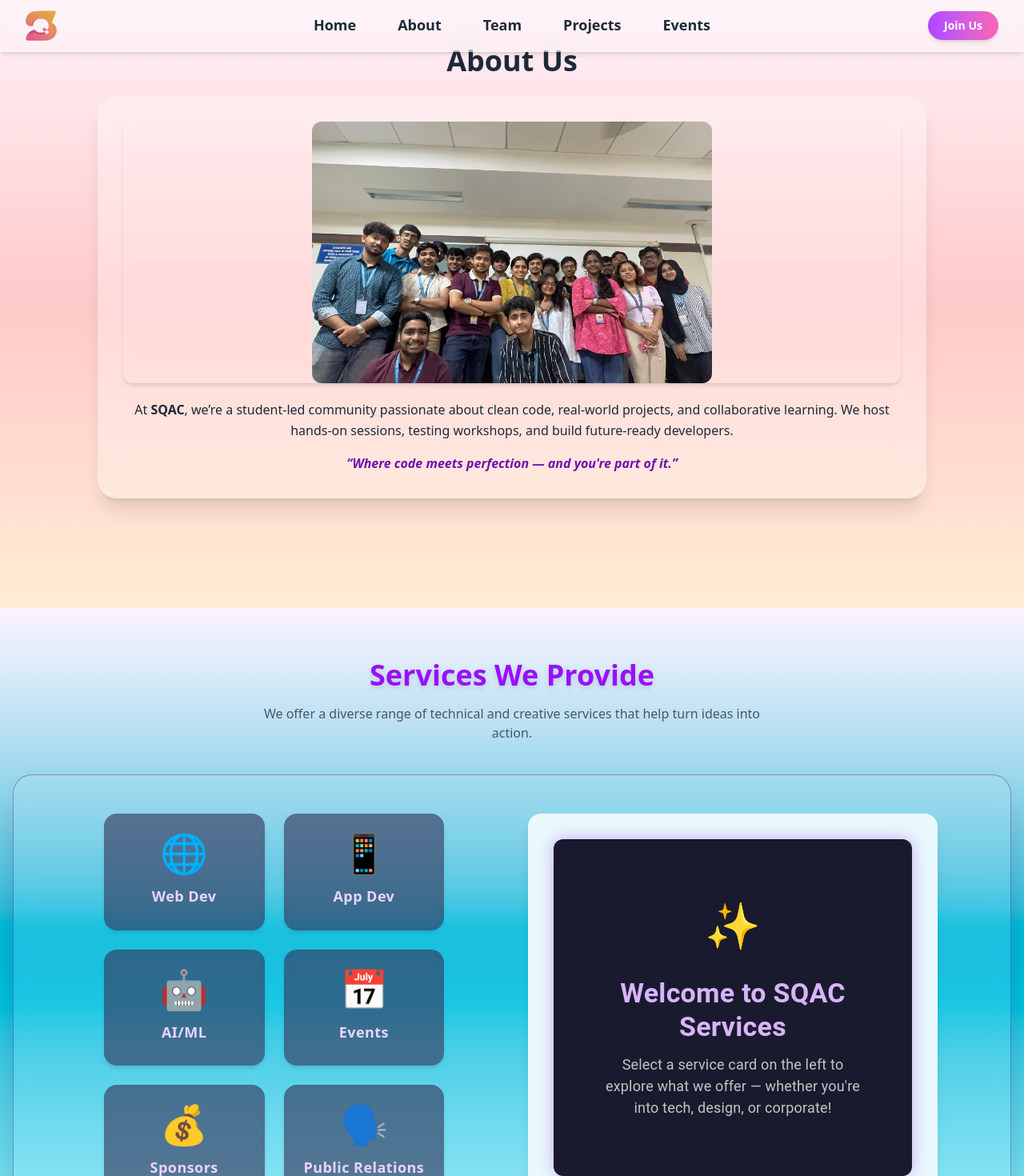
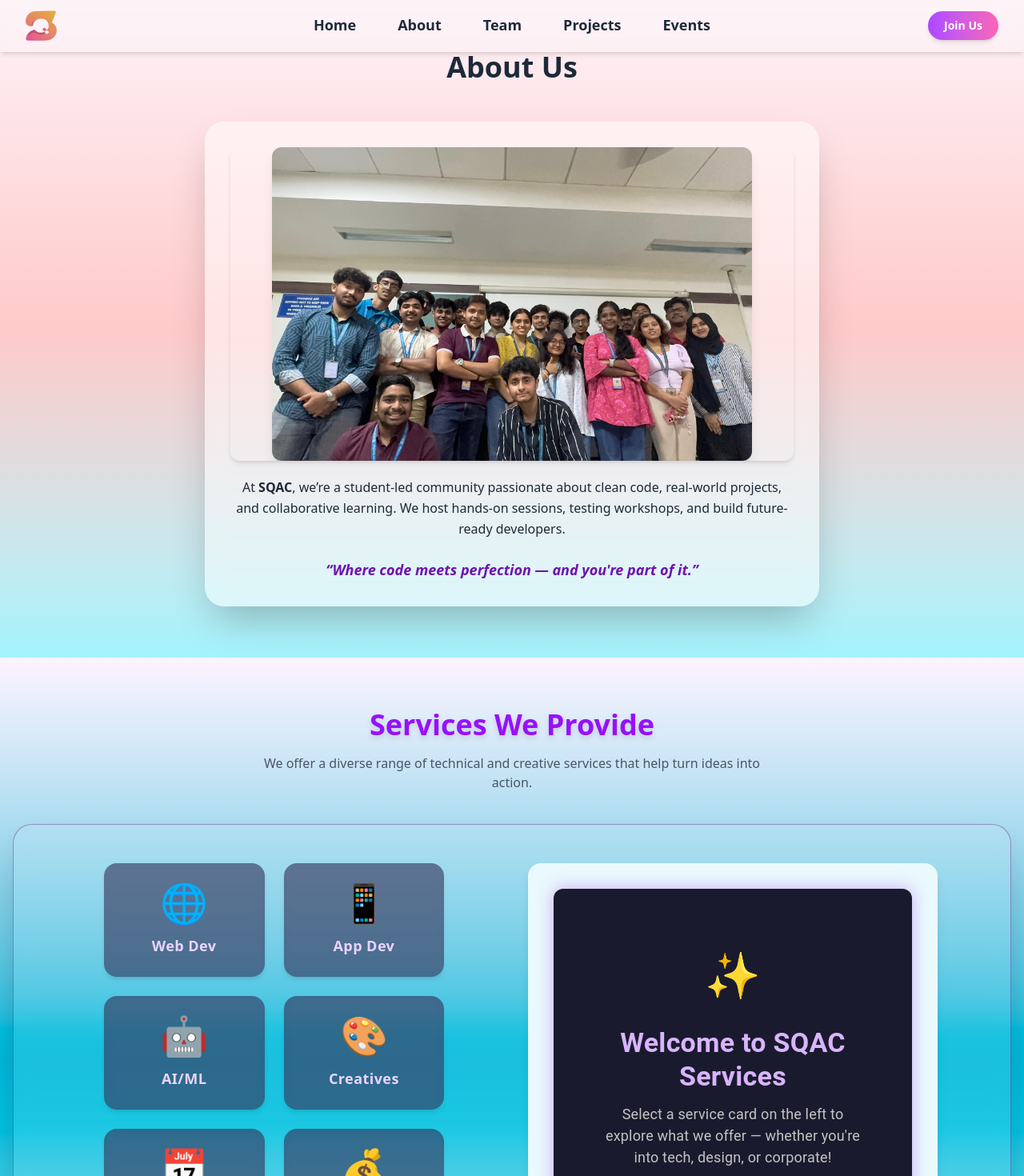
Before and after one commit to SQAC-Tech/sqac-website, a React (Vite) app in the folder Frontend/: page /about in a window 1280 px wide. Shown: the top 1470 px of the page at 80% size. Built offline with nearby package versions, Linux system fonts and the light colour scheme; a web font is replaced by a local one.

Commit message:
changed image section and added creatives

```diff
--- a/Frontend/src/components/Aboutus/AboutUs1vh.jsx
+++ b/Frontend/src/components/Aboutus/AboutUs1vh.jsx
@@ -7,7 +7,8 @@ const AboutUs = () => {
   const isInView = useInView(ref, { once: true });
 
   return (
-    <section className="min-h-[95vh] px-2 sm:px-6 py-10 sm:py-14 bg-gradient-to-b from-pink-50 via-red-200 to-orange-100">
+    <section className="min-h-screen px-4 sm:px-8 py-16 bg-gradient-to-b from-pink-50 via-red-200 to-cyan-200">
+
       <div ref={ref} className="flex flex-col justify-center items-center text-center max-w-6xl mx-auto">
 
         <motion.h1
@@ -22,12 +23,14 @@ const AboutUs = () => {
           initial={{ scale: 0.97, opacity: 0 }}
           animate={isInView ? { scale: 1, opacity: 1 } : {}}
           transition={{ delay: 0.2, duration: 0.6, ease: "easeOut" }}
-          className="bg-white/30 backdrop-blur-lg shadow-xl rounded-3xl p-4 sm:p-8 w-full max-w-[95%] sm:max-w-[90%]">
+          className="bg-white/50 backdrop-blur-md shadow-2xl rounded-3xl p-4 sm:p-8 w-full max-w-3xl mx-auto mt-6"
+>
           <div className="rounded-xl overflow-hidden shadow-md mb-5">
             <img
               src={TeamPic}
               alt="SQAC Team"
-              className="w-full max-w-[500px] h-auto mx-auto object-cover rounded-xl"
+              className="w-full max-w-[600px] h-auto mx-auto object-cover rounded-xl shadow-lg"
+
             />
           </div>
 
@@ -45,7 +48,7 @@ const AboutUs = () => {
             initial={{ y: 20, opacity: 0 }}
             animate={isInView ? { y: 0, opacity: 1 } : {}}
             transition={{ delay: 0.6, duration: 0.6 }}
-            className="mt-4 text-purple-800 text-base italic font-semibold">
+            className="mt-6 text-purple-800 text-lg italic font-semibold text-center">
             “Where code meets perfection — and you're part of it.”
           </motion.blockquote>
         </motion.div>
--- a/Frontend/src/components/Aboutus/AboutUs2ndvh.jsx
+++ b/Frontend/src/components/Aboutus/AboutUs2ndvh.jsx
@@ -19,6 +19,11 @@ const services = {
     desc: 'Automate and gain insights with intelligent AI/ML systems.',
     features: ['Data Analytics', 'Natural Language Processing', 'Computer Vision', 'Recommendation Engines']
   },
+  creatives: {
+    title: 'Creatives',
+    desc: 'Designing engaging visual content and media to boost brand identity.',
+    features: ['Graphic Design', 'Video Editing', 'Brand Identity', 'Motion Graphics']
+  },
   events: {
     title: 'Event Management',
     desc: 'Organizing impactful tech events, workshops, and community meetups.',
@@ -34,12 +39,14 @@ const services = {
     desc: 'Managing our external communication and media presence.',
     features: ['Content Creation', 'Social Media Strategy', 'Press Releases', 'Community Engagement']
   }
+
 };
 
 const serviceCards = [
   { id: 'webdev', name: 'Web Dev', icon: '🌐', category: 'Tech' },
   { id: 'appdev', name: 'App Dev', icon: '📱', category: 'Tech' },
   { id: 'aiml', name: 'AI/ML', icon: '🤖', category: 'Tech' },
+  { id: 'creatives', name: 'Creatives', icon: '🎨', category: 'Design' },
   { id: 'events', name: 'Events', icon: '📅', category: 'Corporate' },
   { id: 'sponsor', name: 'Sponsors', icon: '💰', category: 'Corporate' },
   { id: 'pr', name: 'Public Relations', icon: '🗣️', category: 'Corporate' },
@@ -60,6 +67,7 @@ function ServicesSection() {
 
   return (
     <div className="min-h-screen bg-gradient-to-t from-cyan-200 via-cyan-500 to-fuchsia-50 flex flex-col items-center py-16 px-4">
+
       <h2 className="text-4xl font-bold text-purple-600 mb-4 drop-shadow-md">Services We Provide</h2>
 
       <p className="text-center text-gray-600 max-w-2xl mb-10">
```
